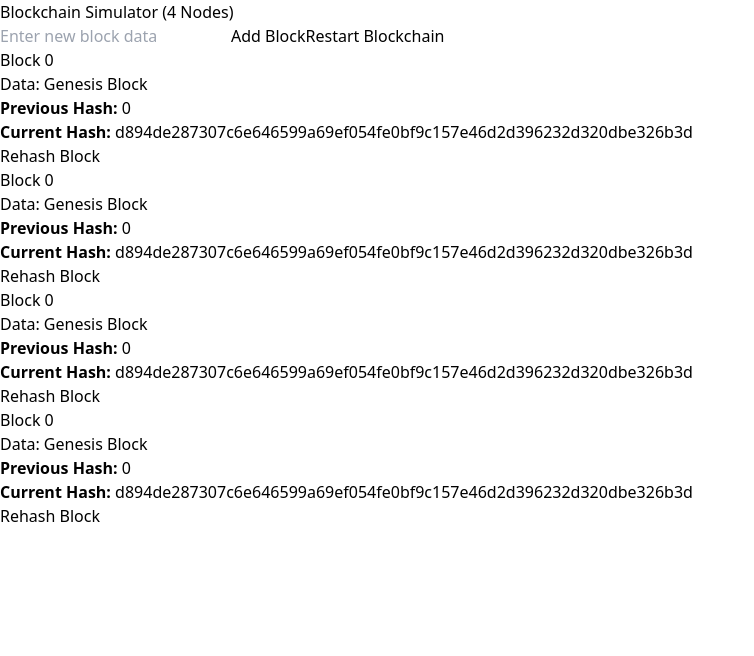
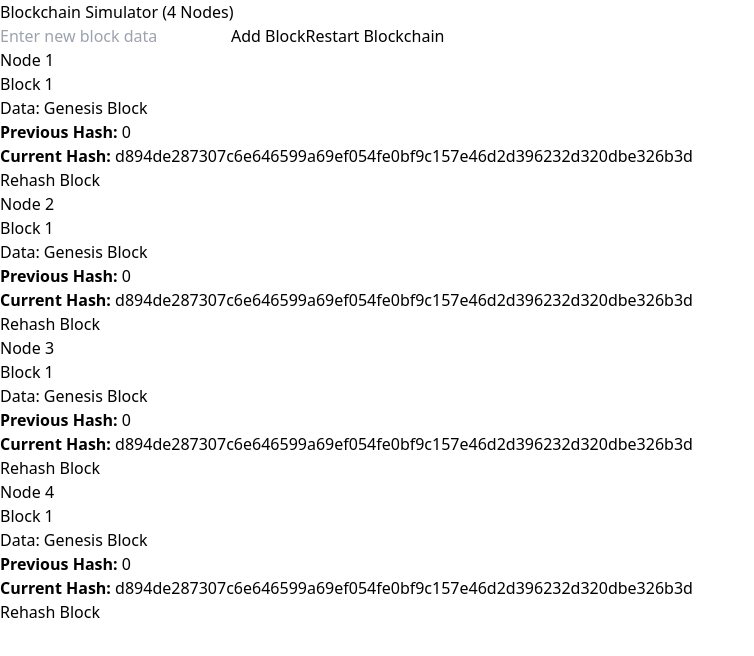
Before and after one commit to formssihk/blockchain-demo, a React (Vite) app: page / in a window 1280 px wide. Shown: the top 656 px of the page, without its empty margins (0-754 px from the left). Built offline with nearby package versions, Linux system fonts and the light colour scheme.

Commit message:
update formatting

```diff
--- a/src/App.jsx
+++ b/src/App.jsx
@@ -16,11 +16,12 @@ function App() {
   const [ticks, setTicks] = useState([false, false, false, false]); // Track tick icon for each node
 
   function createGenesisBlock() {
+    const genBlk = "Genesis Block";
     return {
       index: 0,
-      data: "Genesis Block",
+      data: genBlk,
       previousHash: "0",
-      hash: calculateHash(0, "Genesis Block", "0"),
+      hash: calculateHash(0, genBlk, "0"),
     };
   }
 
--- a/src/components/Block.jsx
+++ b/src/components/Block.jsx
@@ -41,7 +41,7 @@ function Block({ block, index, updateBlock, rehashBlock, blocks, showTick }) {
           <span className="text-green-500">&#10004;</span> {/* Tick Icon */}
         </div>
       )}
-      <p className="text-lg font-bold">Block {block.index}</p>
+      <p className="text-lg font-bold">Block {block.index + 1}</p>
       <div className="mt-2">
         <label className="font-semibold">Data: </label>
         <input
--- a/src/components/Blockchain.jsx
+++ b/src/components/Blockchain.jsx
@@ -4,6 +4,10 @@ import Block from './Block';
 
 function Blockchain({ blocks, updateBlock, rehashBlock, nodeIndex, showTick }) {
   return (
+    <>
+      <div>
+        <h2 className="text-lg font-bold mt-2">Node {nodeIndex + 1}</h2>
+      </div>
       <div className="blockchain p-4 border rounded flex overflow-x-auto p-2 space-x-4 border p-4">
         {blocks.map((block, index) => (
           <Block
@@ -17,6 +21,7 @@ function Blockchain({ blocks, updateBlock, rehashBlock, nodeIndex, showTick }) {
           />
         ))}
       </div>
+    </>
   );
 }
 
```
Lines whose indentation alone changed are shown as unchanged.
